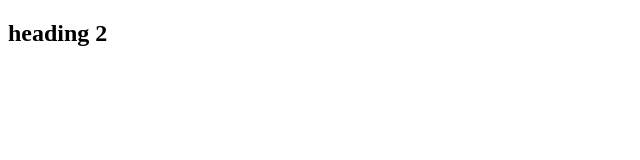
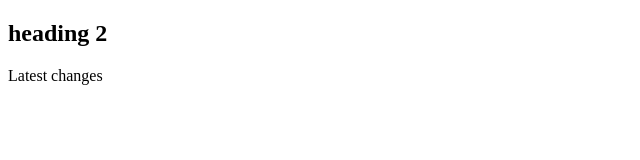
Before and after one commit to bibek1235/test, a plain HTML site: page index.html in a window 1280 px wide. Shown: the whole page, without its empty margins (0-640 px from the left). Drawn offline with Linux system fonts and the light colour scheme.

Commit message:
latest changes

```diff
--- a/index.html
+++ b/index.html
@@ -8,5 +8,6 @@
   </head>
   <body>
     <h2>heading 2</h2>
+    <p>Latest changes</p>
   </body>
 </html>
```
